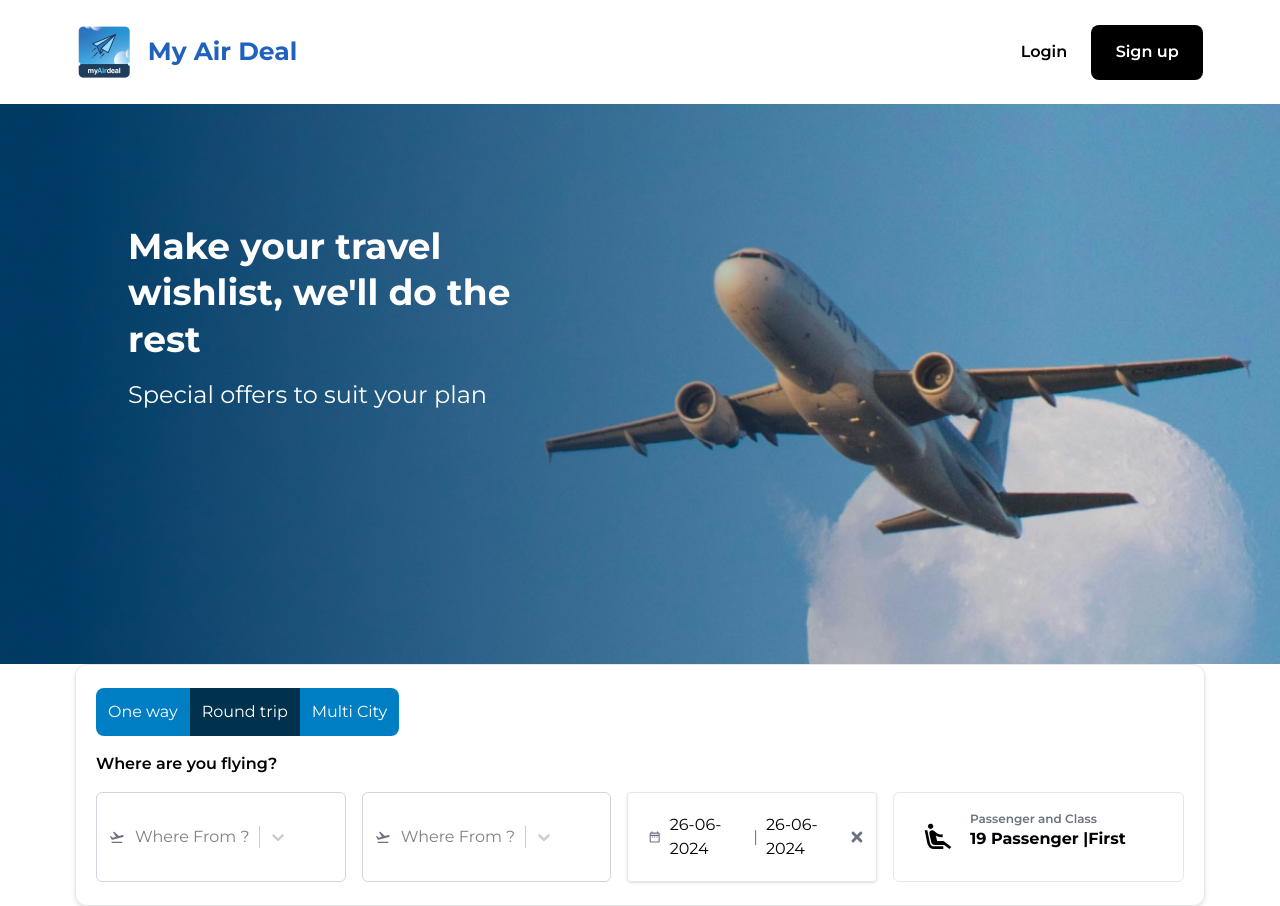
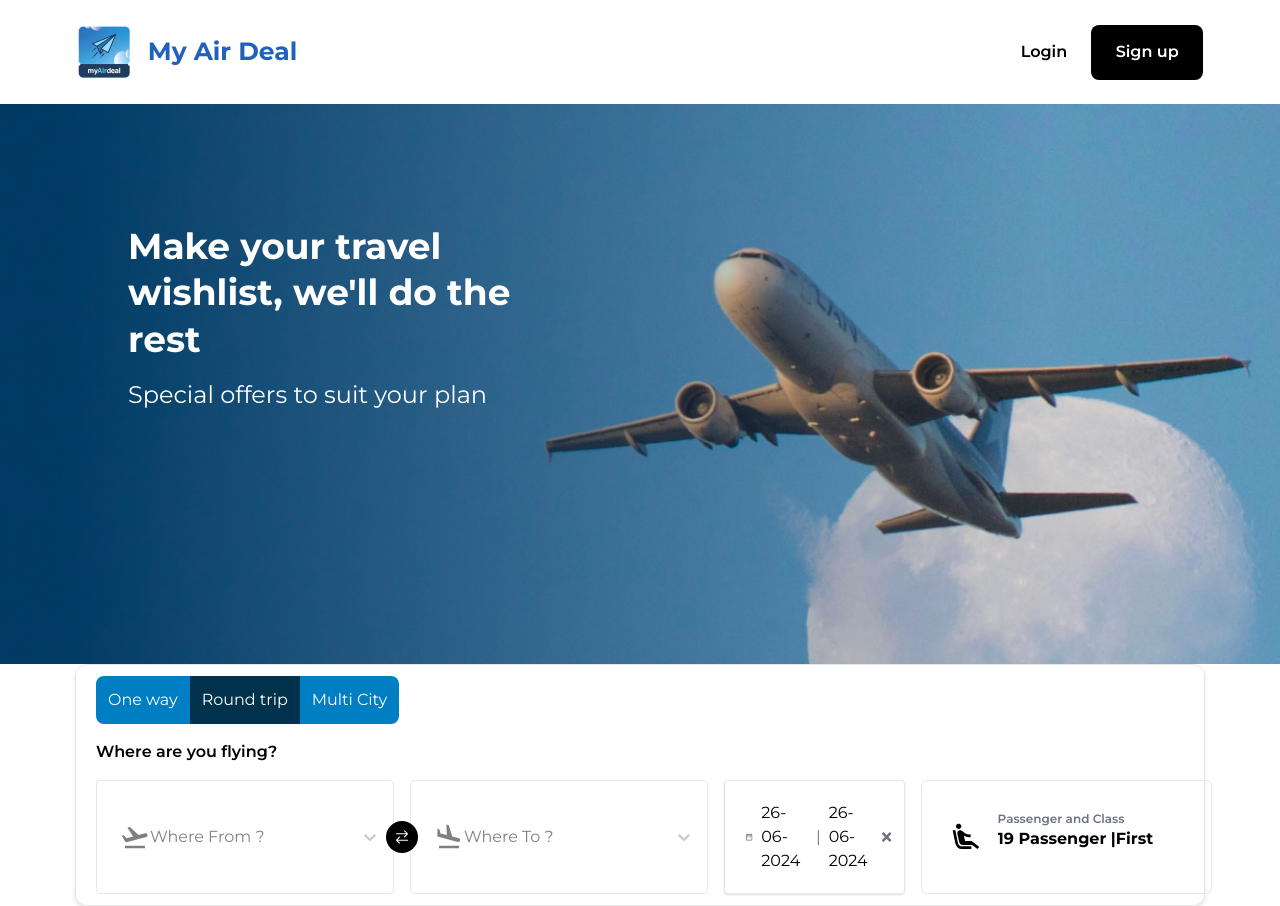
Before and after one commit to Kaa-dan/air_deal_user, a React (Vite) app in the folder client/: page / in a window 1280 px wide. Built offline with nearby package versions, Linux system fonts and the light colour scheme.

Commit message:
select box creted

```diff
--- a/client/src/componenets/home/FilterSection.jsx
+++ b/client/src/componenets/home/FilterSection.jsx
@@ -8,8 +8,8 @@ import Select from "react-select";
 import DatePicker from "react-datepicker";
 import CustomInput from "../util/DatePickerCustom";
 import { MdAirlineSeatReclineExtra } from "react-icons/md";
-
-import CustomMenuRenderer from "../util/SelectCustom";
+import { GoArrowSwitch } from "react-icons/go";
+import CustomSelect from "../util/CustomSelect";
 // Custom styles for react-select
 const customStyles = {
   control: (provided) => ({
@@ -44,37 +44,26 @@ const FilterSection = () => {
         <h3 className="font-semibold">Where are you flying?</h3>
       </div>
 
-      <div className="flex bg-[#ffffff] justify-between w-full gap-4">
-        <div className="flex items-center text-gray-500 border border-gray-300  rounded-md w-[25%] p-3">
-          <RiFlightTakeoffFill />
-          <Select
-            isClearable={true}
+      <div className="flex bg-[#ffffff] gap-4  w-full ">
+        <div className="flex gap-4 relative ">
+          <div className="flex items-center border rounded p-2 w-[50%] ">
+            <CustomSelect
               options={dummyData}
               placeholder="Where From ?"
-            styles={customStyles}
+              icon={<RiFlightTakeoffFill />}
             />
           </div>
-        <div className="flex items-center text-gray-500 border border-gray-300  rounded-md w-[25%] p-3">
-          <RiFlightTakeoffFill />
-          <Select
-            isClearable={true}
+          <div className="flex items-center justify-center text-white absolute left-1/2 top-1/2 transform -translate-x-1/2 -translate-y-1/2 bg-black w-8 h-8 rounded-full">
+            <GoArrowSwitch />
+          </div>
+          <div className="flex items-center border rounded p-2 w-[50%] ">
+            <CustomSelect
               options={dummyData}
-            placeholder="Where From ?"
-            styles={customStyles}
-
-            menuRenderer={<CustomMenuRenderer/>}
+              placeholder="Where To ?"
+              icon={<RiFlightLandLine />}
             />
           </div>
-        {/* <div className="flex items-center  text-gray-500 border border-gray-300 rounded-md w-[25%] p-3">
-          <RiFlightLandLine />
-          <Select
-            isClearable={true}
-            options={dummyData}
-            placeholder="Where To ?"
-            styles={customStyles}
-          // components={}
-          />
-        </div> */}
+        </div>
 
         <div className="flex items-center justify-center border  rounded shadow w-[25%] p-3">
           <DatePicker
--- /dev/null
+++ b/client/src/componenets/util/CustomSelect.jsx
@@ -0,0 +1,47 @@
+import React from "react";
+import Select from "react-select";
+import { components } from "react-select";
+import { RiFlightTakeoffFill, RiFlightLandLine } from "react-icons/ri";
+import { FaArrowsAltH } from "react-icons/fa";
+
+const customStyles = {
+  control: (provided) => ({
+    ...provided,
+    display: "flex",
+    // alignItems: "center",
+    //  justifyContent:"space-between",
+    boxShadow: "none",
+    padding: "5px",
+    // borderRadius: "5px",
+    border: "none",
+
+    // width:"165%"
+  }),
+  dropdownIndicator: (provided) => ({
+    ...provided,
+    padding: "0",
+  }),
+  indicatorSeparator: () => ({
+    display: "none",
+  }),
+};
+
+const CustomPlaceholder = ({ icon, text }) => (
+  <div className="flex items-center w-[250px]  justify-start">
+    <div className="text-3xl">{icon}</div>
+    <span>{text}</span>
+  </div>
+);
+
+const CustomSelect = ({ options, placeholder, icon }) => (
+  <Select
+    options={options}
+    styles={customStyles}
+    placeholder={<CustomPlaceholder icon={icon} text={placeholder} />}
+    components={{
+      IndicatorSeparator: () => null,
+    }}
+  />
+);
+
+export default CustomSelect;
--- a/client/src/componenets/util/SelectCustom.jsx
+++ /dev/null
@@ -1,12 +0,0 @@
-const CustomMenuRenderer = ({ children, ...other }) => {
-    return (
-      <div style={{ ...other.styles.menu }}>
-        {/* Render your icon here */}
-        <i className="your-icon-class" style={{ position: 'absolute', top: '10px', right: '10px' }}></i>
-        {children}
-        <h1>Nithin</h1>
-      </div>
-    );
-  };
-
-  export default CustomMenuRenderer
```
Lines whose indentation alone changed are shown as unchanged.
